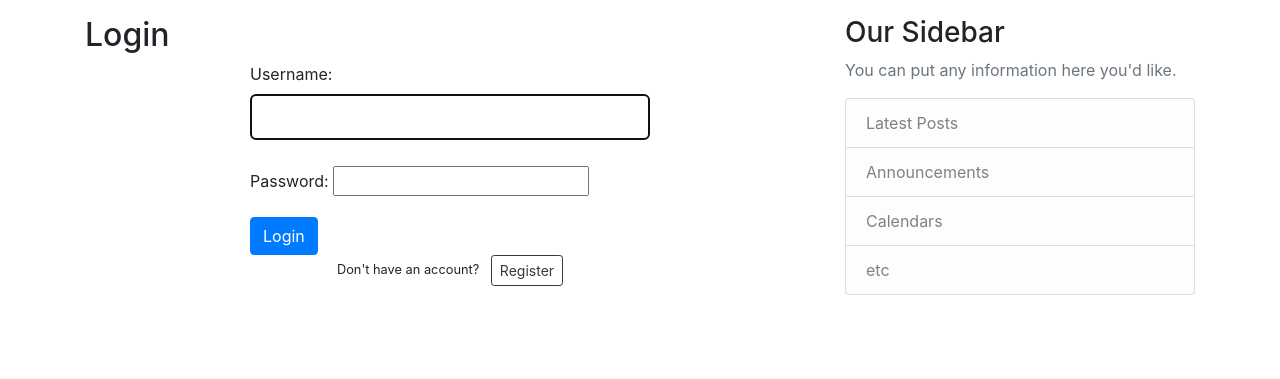
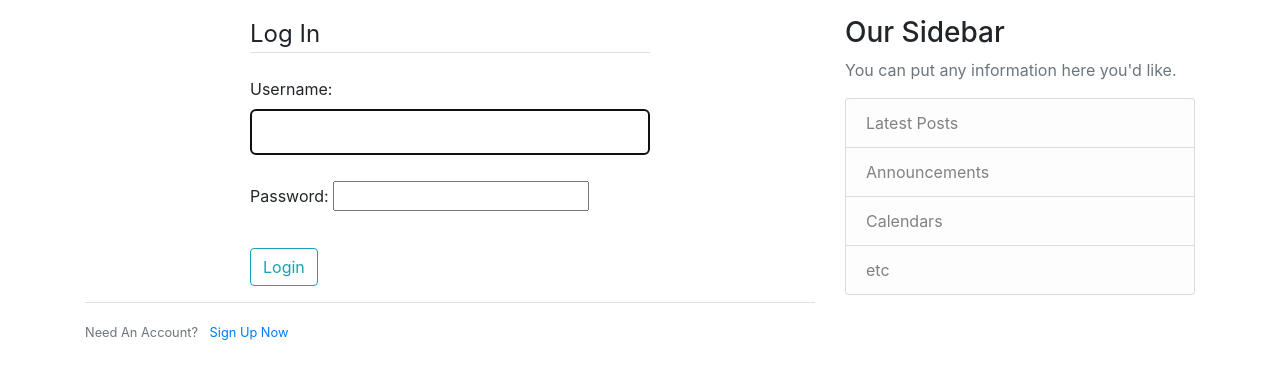
Before and after one commit to PeterOsoo/expense-tracker-cg, a Django app: a page that uses users/templates/users/login.html in a window 1280 px wide. Shown: the part 67-446 px from the top of the page. Run offline with Django 4.2, Linux system fonts and the light colour scheme; some libraries are stand-ins or nearby versions.

Commit message:
login page

```diff
--- a/users/templates/users/login.html
+++ b/users/templates/users/login.html
@@ -1,21 +1,20 @@
 {% extends "base.html" %} {% block content %}
-<h2>Login</h2>
-<form method="post">
-	{% csrf_token %}
-	<div class="form-group">
-		{{ form.username.label_tag }} {{ form.username }}
+<div class="content-section">
+	<form method="POST">
+		{% csrf_token %}
+		<fieldset class="form-group">
+			<legend class="border-bottom mb-4">Log In</legend>
+			{{ form.as_p }}
+		</fieldset>
+		<div class="form-group">
+			<button class="btn btn-outline-info" type="submit">Login</button>
+		</div>
+	</form>
+	<div class="border-top pt-3">
+		<small class="text-muted">
+			Need An Account?
+			<a class="ml-2" href="{% url 'register' %}">Sign Up Now</a>
+		</small>
 	</div>
-	<div class="form-group">
-		{{ form.password.label_tag }} {{ form.password }}
-	</div>
-	<button type="submit" class="btn btn-primary">Login</button>
-</form>
-<p class="d-flex justify-content-center">
-	<small class="test-muted">
-		Don't have an account?
-		<a href="{% url 'register' %}" class="btn btn-outline-dark btn-sm ml-2"
-			>Register
-		</a>
-	</small>
-</p>
+</div>
 {% endblock %}
```
